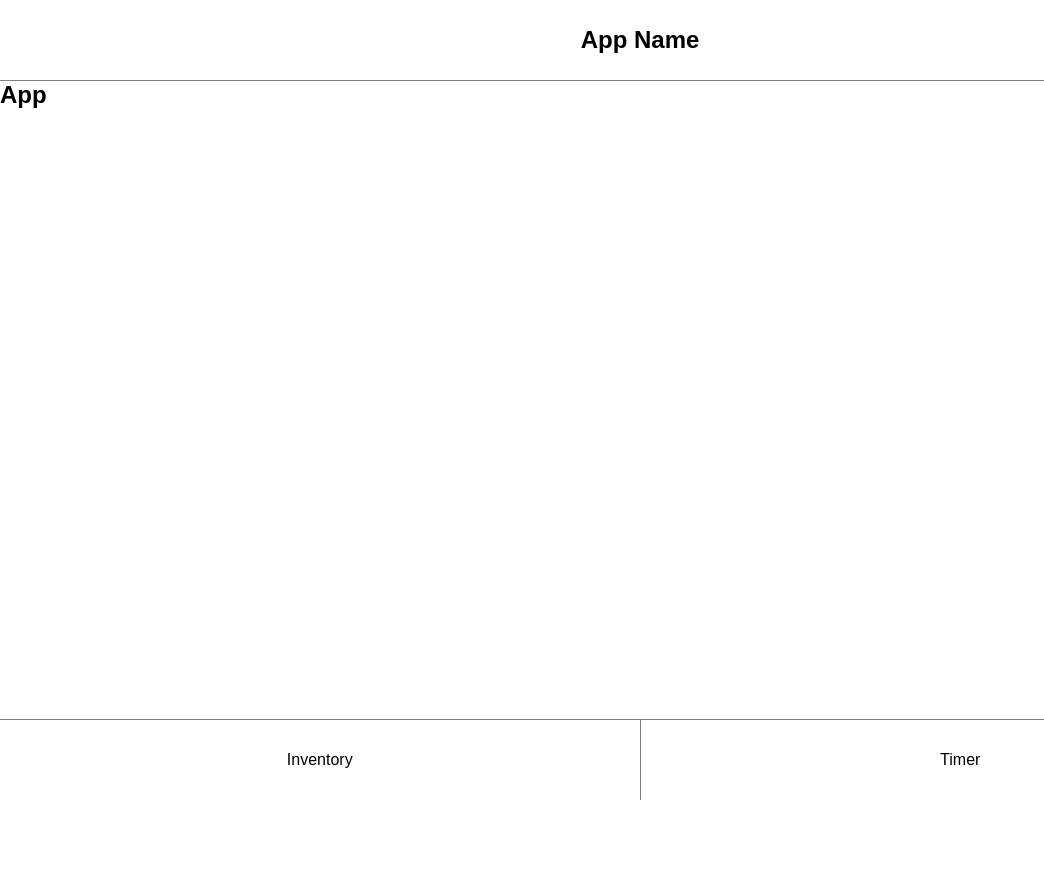
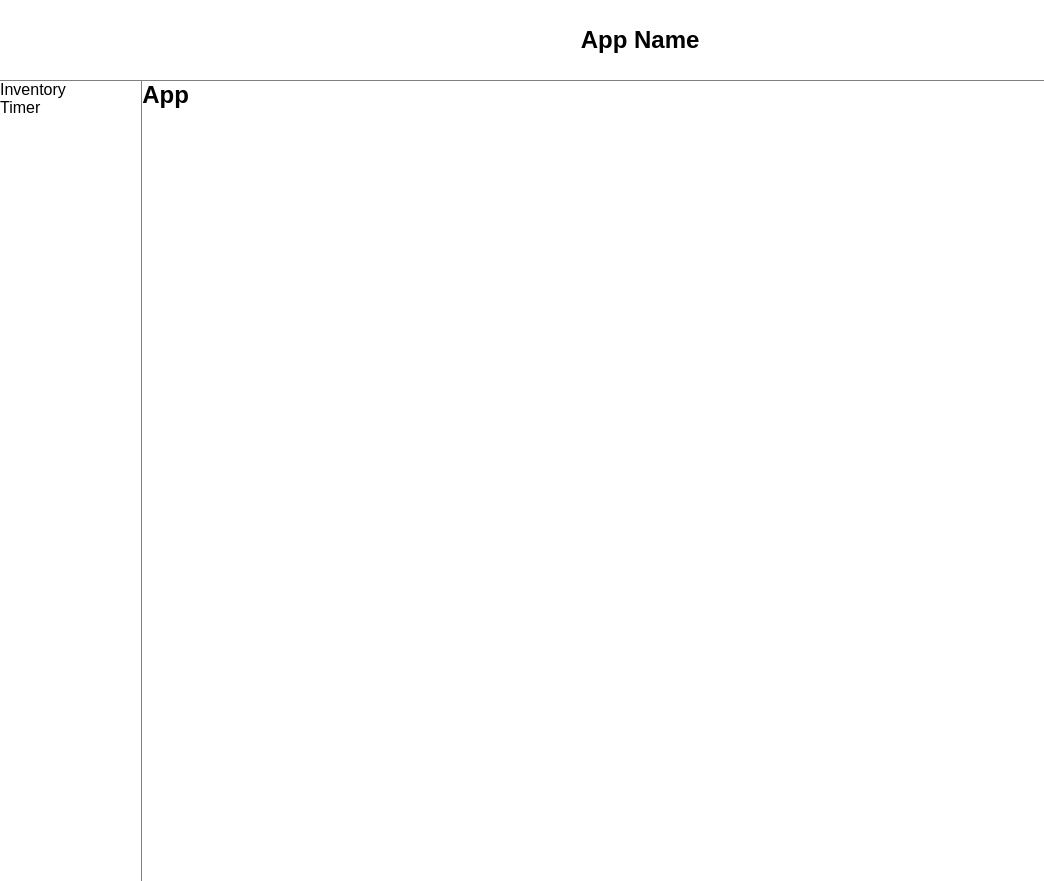
Before and after one commit to severnsc/brewing-app, a React (Create React App) app: page / in a window 1280 px wide. Shown: the whole page, without its empty margins (0-1044 px from the left). Before the commit the page ends 800 px from the top, so only its background shows below. Built offline with nearby package versions, Linux system fonts and the light colour scheme.

Commit message:
Add styling for larger screens

```diff
--- a/src/App.css
+++ b/src/App.css
@@ -4,6 +4,11 @@ html, body, #root{
 
 p, h1, h2, h3, h4, h5, h6{
   margin:0;
+}
+
+.body{
+  display: flex;
+  flex-direction: column;
 }
 
 .flex-container {
@@ -20,11 +25,11 @@ p, h1, h2, h3, h4, h5, h6{
   display: flex;
   align-items: center;
   justify-content: center;
+  border-bottom:1px solid gray;
 }
 
 .main{
   flex-grow:1;
-  border-top:1px solid gray;
   border-bottom:1px solid gray;
 }
 
@@ -49,5 +54,32 @@ p, h1, h2, h3, h4, h5, h6{
 }
 
 @media (min-width: 768px){
+  .flex-container{
+    flex-direction: row;
+  }
 
+  .main{
+    border-bottom:none;
+    flex:8;
+  }
+
+  .nav{
+    order:-1;
+    flex:1;
+  }
+
+  .nav ul{
+    flex-direction: column;
+    border-right:1px solid gray;
+  }
+
+  .nav ul li{
+    align-self: flex-start;
+    display: initial;
+    flex:0;
+  }
+
+  .nav ul li:first-child{
+    border-right:none;
+  }
 }
--- a/src/App.js
+++ b/src/App.js
@@ -4,10 +4,11 @@ import './App.css';
 class App extends Component {
   render() {
     return (
-      <div className="flex-container">
+      <div className="body">
         <header className="header">
           <h2>App Name</h2>
         </header>
+        <div className="flex-container">
           <main className="main">
             <h2>App</h2>
           </main>
@@ -18,6 +19,7 @@ class App extends Component {
             </ul>
           </nav>
         </div>
+      </div>
     );
   }
 }
```
Lines whose indentation alone changed are shown as unchanged.
